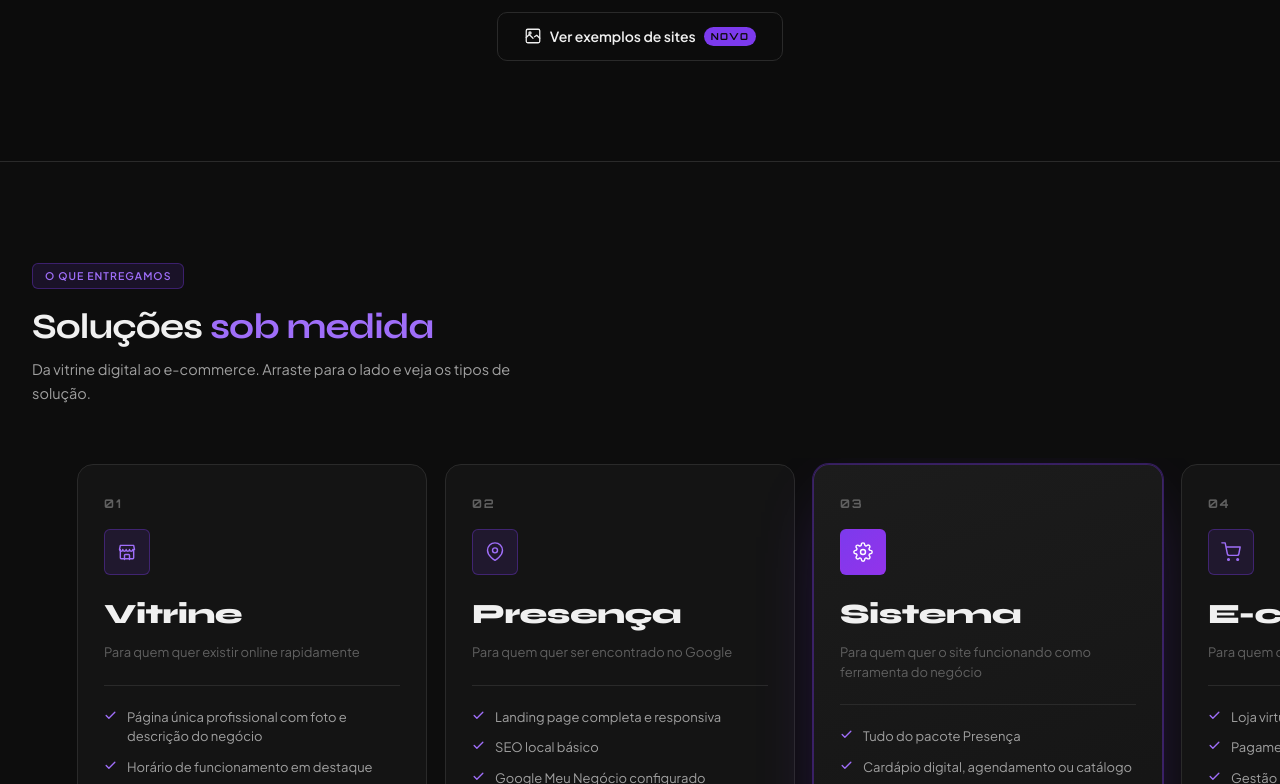
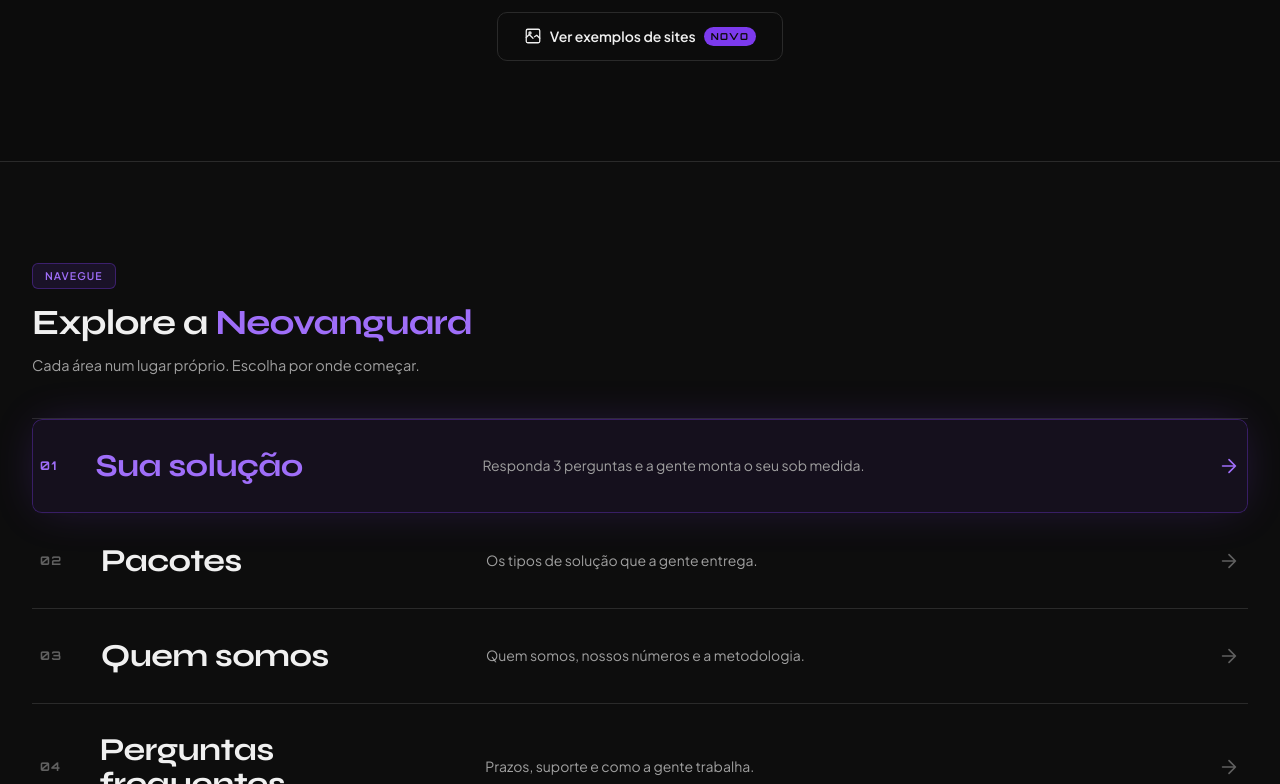
Before and after one commit to NEOpisa/NVGHUB, a Next.js app: page / in a window 1280 px wide. Shown: the part 2016-2800 px from the top of the page. Built offline with nearby package versions, Linux system fonts and the light colour scheme.

Commit message:
revert: remove showcase horizontal / mudanças editoriais da home
Reverte 2bf7af6 a pedido — volta a home ao estado anterior (perf do fundo
preservada). Remove SolucoesShowcase e as alterações de globals.css/page.tsx.

```diff
--- a/src/app/globals.css
+++ b/src/app/globals.css
@@ -3273,104 +3273,3 @@ body.site-loaded .hero-enter-5 { transition-delay: 0.64s; }
   }
   html { scroll-behavior: auto !important; }
 }
-
-/* ════════════════════════════════════════════════
-   HOME — storytelling editorial (linguagem hubtown,
-   identidade NVGHUB) + showcase horizontal
-   ════════════════════════════════════════════════ */
-
-/* Painéis full-bleed: cada seção da home respira como um capítulo */
-#main > section,
-#servicos,
-#explorar {
-  scroll-margin-top: 80px;
-}
-.showcase {
-  padding: var(--section-pad) 0;
-  border-top: 1px solid var(--border);
-  overflow: hidden; /* contém o track horizontal */
-}
-.showcase-head { max-width: 640px; }
-.showcase-head .section-eyebrow { margin-bottom: 18px; }
-
-/* Trilho horizontal com scroll-snap nativo (suave, na GPU) */
-.showcase-track {
-  display: flex;
-  gap: 18px;
-  margin-top: clamp(32px, 5vw, 52px);
-  padding: 6px clamp(20px, 6vw, 120px);
-  overflow-x: auto;
-  scroll-snap-type: x mandatory;
-  scroll-padding-left: clamp(20px, 6vw, 120px);
-  -webkit-overflow-scrolling: touch;
-  scrollbar-width: none;
-}
-.showcase-track::-webkit-scrollbar { display: none; }
-
-.showcase-card {
-  flex: 0 0 clamp(270px, 80vw, 350px);
-  scroll-snap-align: start;
-  display: flex; flex-direction: column;
-  background: var(--surface); border: 1px solid var(--border);
-  border-radius: var(--radius-xl); padding: 30px 26px;
-  position: relative; isolation: isolate;
-  transition: border-color 280ms, box-shadow 280ms, transform 280ms var(--ease-out);
-  will-change: transform;
-}
-.showcase-card:hover {
-  border-color: var(--accent-border);
-  transform: translateY(-6px);
-  box-shadow: 0 22px 60px -24px rgba(124, 58, 237, 0.5);
-}
-.showcase-card.featured {
-  border-color: var(--accent-border);
-  background: linear-gradient(160deg, var(--surface-raised) 0%, var(--surface) 100%);
-  box-shadow: 0 0 0 1px var(--accent-border), 0 20px 70px -28px rgba(124, 58, 237, 0.45);
-}
-.showcase-num {
-  font-family: var(--font-mono); font-size: 12px; letter-spacing: 0.14em;
-  color: var(--text-muted);
-}
-.showcase-icon {
-  width: 46px; height: 46px; margin: 16px 0 18px; border-radius: var(--radius-sm);
-  display: flex; align-items: center; justify-content: center;
-  background: var(--accent-subtle); border: 1px solid var(--accent-border);
-  color: var(--accent-light);
-}
-.showcase-card.featured .showcase-icon {
-  background: linear-gradient(135deg, var(--accent), #9333ea);
-  border-color: transparent; color: #fff;
-}
-.showcase-card-title {
-  font-family: var(--font-display); font-weight: 800;
-  font-size: clamp(22px, 2.6vw, 28px); letter-spacing: -0.02em;
-  color: var(--text-primary);
-}
-.showcase-card-tagline { font-size: 13px; color: var(--text-muted); margin-top: 8px; }
-.showcase-features {
-  list-style: none; margin: 22px 0 0; padding: 22px 0 0;
-  border-top: 1px solid var(--border);
-  display: flex; flex-direction: column; gap: 11px;
-}
-.showcase-features li {
-  display: flex; align-items: flex-start; gap: 10px;
-  font-size: 13px; color: var(--text-secondary); line-height: 1.5;
-}
-.showcase-features svg { flex-shrink: 0; color: var(--accent-light); margin-top: 1px; }
-.showcase-cta {
-  margin-top: auto; padding-top: 26px;
-  display: inline-flex; align-items: center; gap: 8px;
-  font-family: var(--font-body); font-weight: 600; font-size: 14px;
-  color: var(--accent-light); text-decoration: none;
-  transition: gap 200ms var(--ease-out);
-}
-.showcase-cta:hover { gap: 12px; }
-.showcase-foot {
-  display: flex; align-items: center; justify-content: space-between;
-  gap: 20px; flex-wrap: wrap; margin-top: clamp(32px, 4vw, 48px);
-}
-.showcase-foot p { color: var(--text-secondary); font-size: 15px; }
-@media (max-width: 720px) {
-  .showcase-foot { flex-direction: column; align-items: flex-start; }
-  .showcase-foot .btn-primary { width: 100%; justify-content: center; }
-}
--- a/src/app/page.tsx
+++ b/src/app/page.tsx
@@ -1,7 +1,6 @@
 import Hero from "@/components/Hero";
 import Marquee from "@/components/Marquee";
 import ServicesSection from "@/components/ServicesSection";
-import SolucoesShowcase from "@/components/SolucoesShowcase";
 import ExploreSection from "@/components/ExploreSection";
 import { WhatsAppIcon } from "@/components/icons";
 import { WA } from "@/lib/constants";
@@ -21,7 +20,6 @@ export default function Home() {
       <Hero />
       <Marquee />
       <ServicesSection />
-      <SolucoesShowcase />
       <ExploreSection />
 
       <section className="home-cta" aria-label="Vamos começar">
--- a/src/components/SolucoesShowcase.tsx
+++ /dev/null
@@ -1,73 +0,0 @@
-"use client";
-
-import Link from "next/link";
-import { useRef, type ReactNode } from "react";
-import { useReveal } from "@/hooks/useReveal";
-import { CheckIcon, StoreIcon, MapPinIcon, GearIcon, CartIcon, RocketIcon } from "@/components/icons";
-import { PACOTES, type PacoteKey } from "@/lib/pacotes";
-
-const ICONS: Record<PacoteKey, ReactNode> = {
-  Vitrine: <StoreIcon />,
-  Presença: <MapPinIcon />,
-  Sistema: <GearIcon />,
-  "E-commerce": <CartIcon />,
-  SaaS: <RocketIcon />,
-};
-
-export default function SolucoesShowcase() {
-  const headRef = useRef<HTMLDivElement>(null);
-  useReveal(headRef);
-
-  return (
-    <section id="solucoes" className="showcase" aria-label="Tipos de solução">
-      <div className="inner">
-        <div ref={headRef} className="showcase-head">
-          <span className="section-eyebrow">O que entregamos</span>
-          <h2 className="section-heading">
-            Soluções <span className="text-accent-nvg">sob medida</span>
-          </h2>
-          <p className="section-sub">
-            Da vitrine digital ao e-commerce. Arraste para o lado e veja os tipos de solução.
-          </p>
-        </div>
-      </div>
-
-      <div className="showcase-track" role="list">
-        {PACOTES.map((plan, i) => (
-          <article
-            key={plan.name}
-            role="listitem"
-            className={`showcase-card${plan.featured ? " featured" : ""}`}
-          >
-            <span className="showcase-num" aria-hidden="true">
-              {String(i + 1).padStart(2, "0")}
-            </span>
-            <div className="showcase-icon" aria-hidden="true">{ICONS[plan.name]}</div>
-            <h3 className="showcase-card-title">{plan.name}</h3>
-            <p className="showcase-card-tagline">{plan.tagline}</p>
-            <ul className="showcase-features">
-              {plan.features.slice(0, 4).map((f) => (
-                <li key={f}>
-                  <CheckIcon size={13} />
-                  {f}
-                </li>
-              ))}
-            </ul>
-            <Link href="/solucao" className="showcase-cta">
-              {plan.cta}
-              <svg width="14" height="14" viewBox="0 0 24 24" fill="none" stroke="currentColor" strokeWidth="2" strokeLinecap="round" strokeLinejoin="round" aria-hidden="true"><path d="M5 12h14M12 5l7 7-7 7" /></svg>
-            </Link>
-          </article>
-        ))}
-      </div>
-
-      <div className="inner showcase-foot">
-        <p>Não sabe por onde começar? Faça o diagnóstico em 1 minuto.</p>
-        <Link href="/solucao" className="btn-primary">
-          Montar minha solução
-          <svg width="14" height="14" viewBox="0 0 24 24" fill="none" stroke="currentColor" strokeWidth="2" strokeLinecap="round" strokeLinejoin="round" aria-hidden="true"><path d="M5 12h14M12 5l7 7-7 7" /></svg>
-        </Link>
-      </div>
-    </section>
-  );
-}
```
